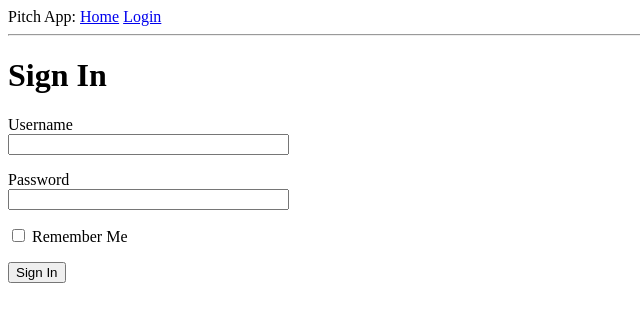
After one commit to Michael-Otieno/pitch-app, a Flask app: page /login in a window 1280 px wide. The commit adds this page. Shown: the top 322 px of the page, without its empty margins (0-640 px from the left). Run offline with Flask 2, Linux system fonts and the light colour scheme.

Commit message:
add login form

```diff
--- a/app/forms.py
+++ b/app/forms.py
@@ -4,6 +4,6 @@ from wtforms.validators import Required
 
 class LoginForm(FlaskForm):
     username = StringField('Username', validators=[Required()])
-    password = PasswordField('Password', validators=Required())
+    password = PasswordField('Password', validators=[Required()])
     remember_me = BooleanField('Remember Me')
     submit = SubmitField('Sign In')
--- a/app/templates/base.html
+++ b/app/templates/base.html
@@ -8,7 +8,10 @@
       {% endif %}
     </head>
     <body>
-        <div>Pitch App: <a href="/index">Home</a></div>
+        <div>Pitch App:
+            <a href="/index">Home</a>
+            <a href="/login">Login</a>
+        </div>
         <hr>
         {% block content %}{% endblock %}
     </body>
--- /dev/null
+++ b/app/templates/login.html
@@ -0,0 +1,17 @@
+{% extends "base.html" %}
+{% block content %}
+    <h1>Sign In</h1>
+    <form action="" method="post" novalidate>
+        {{ form.hidden_tag() }}
+        <p>
+            {{ form.username.label }}<br>
+            {{ form.username(size=32) }}
+        </p>
+        <p>
+            {{ form.password.label }}<br>
+            {{ form.password(size=32) }}
+        </p>
+        <p>{{ form.remember_me() }} {{ form.remember_me.label }}</p>
+        <p>{{ form.submit() }}</p>
+    </form>
+{% endblock %}
--- a/app/views.py
+++ b/app/views.py
@@ -1,5 +1,6 @@
 from flask import render_template
 from app import app
+from app.forms import LoginForm
 
 #Views
 @app.route('/')
@@ -17,4 +18,11 @@ def index():
             'body':'The movie was cool'
         }
     ]
+
     return render_template('index.html',title=title, user=user,posts=posts)
+
+@app.route('/login')
+def login():
+    form = LoginForm()
+    title = 'Sign In'
+    return render_template('login.html',title=title,form=form)
```
